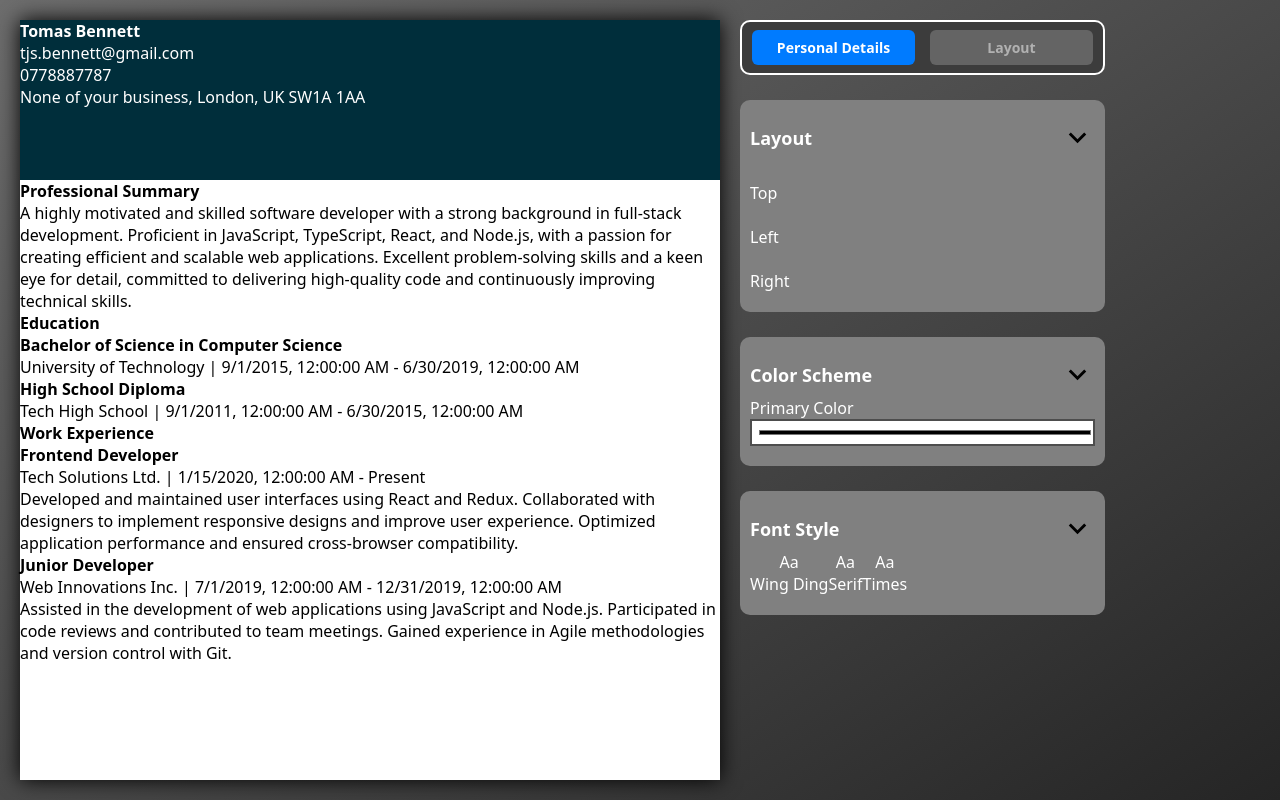
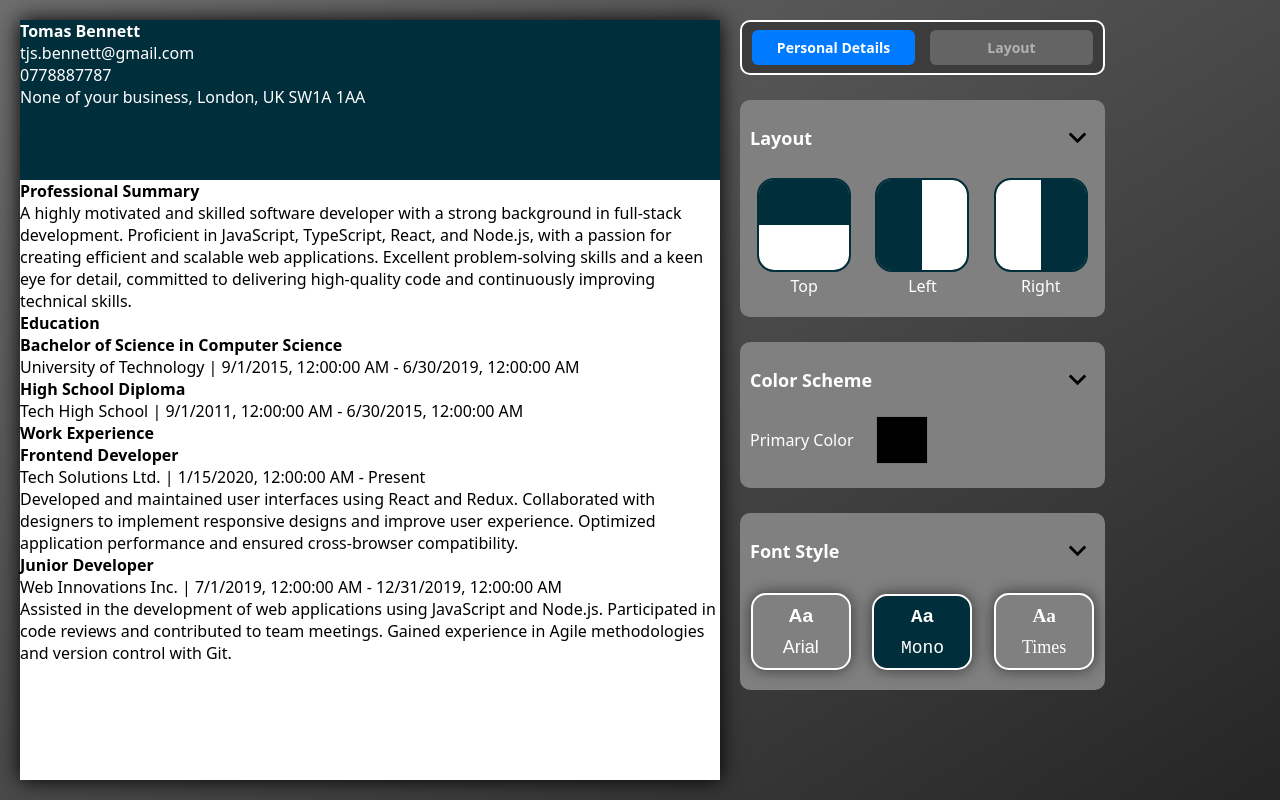
Before and after one commit to tomasbennett/CV-Application, a React (Vite) app: page / in a window 1280 px wide. Both pictures are taken after a click on the button "Layout". Built offline with nearby package versions, Linux system fonts and the light colour scheme.

Commit message:
Completing the styling for the layout forms - Needing to apply the functionality on behalf of the CV layout state as well

```diff
--- a/src/components/cv-editing/components/LayoutForm.css
+++ b/src/components/cv-editing/components/LayoutForm.css
@@ -0,0 +1,158 @@
+div.layout-form-btns-container{
+    flex-shrink: 0;
+
+    width: 100%;
+
+    display: flex;
+    align-items: center;
+    justify-content: center;
+
+    column-gap: 1rem;
+
+    margin-top: 2rem;
+
+}
+
+div.layout-form-btns-container > div{
+    flex: 1;
+
+    display: flex;
+    flex-direction: column;
+    align-items: center;
+    justify-content: center;
+
+    row-gap: .5rem;
+}
+
+div.layout-form-btns-container > div > button{
+    width: 9rem;
+    aspect-ratio: 1/1;
+
+    border-radius: 1.5rem;
+
+    cursor: pointer;
+
+    /* background: linear-gradient(to bottom, var(--cv-header-background-colour) 50%, white 50%, white); */
+
+    outline: .2rem solid var(--cv-header-background-colour);
+}
+
+div.layout-form-btns-container > div:nth-child(1) > button{
+    background: linear-gradient(to bottom, var(--cv-header-background-colour) 50%, white 50%, white);
+}
+
+div.layout-form-btns-container > div:nth-child(2) > button{
+    background: linear-gradient(to right, var(--cv-header-background-colour) 50%, white 50%, white);
+}
+
+div.layout-form-btns-container > div:nth-child(3) > button{
+    background: linear-gradient(to left, var(--cv-header-background-colour) 50%, white 50%, white);
+}
+
+
+
+div.color-scheme-btns-container{
+    width: 100%;
+}
+
+div.color-scheme-btns-container > div{
+
+
+    display: flex;
+    align-items: center;
+    justify-content: flex-start;
+
+    column-gap: 2rem;
+
+    margin-top: 1rem;
+}
+
+div.color-scheme-btns-container > div > label{
+    flex-shrink: 0;
+}
+
+div.color-scheme-btns-container > div > input{
+    all: unset;
+
+    flex-shrink: 0;
+
+    width: 5.6rem;
+    aspect-ratio: 1/1;
+
+    cursor: pointer;
+
+    /* box-shadow: 0 0 1rem rgb(56, 56, 56); */
+
+    /* border-radius: 50%; */
+}
+
+
+
+
+div.font-style-btns-container{
+    width: 100%;
+
+    display: flex;
+    align-items: center;
+    justify-content: space-around;
+    column-gap: 2rem;
+
+    margin-top: 2rem;
+
+}
+
+div.font-style-btns-container > button{
+    flex: 1;
+
+    max-width: 10rem;
+
+    display: flex;
+    flex-direction: column;
+    justify-content: center;
+    align-items: center;
+
+    row-gap: 1rem;
+
+    padding: 1rem .5rem;
+
+    cursor: pointer;
+
+    border-radius: 1.5rem;
+
+    border: .2rem solid white;
+
+    box-shadow: 0 0 1.5rem rgb(56, 56, 56);
+}
+
+div.font-style-btns-container > button.arial-font{
+    font-family: Arial, Helvetica, sans-serif;
+}
+
+div.font-style-btns-container[data-font-style="Arial"] > button.arial-font{
+    background-color: var(--cv-header-background-colour);
+}
+
+div.font-style-btns-container > button.monospace-font{
+    font-family: 'Courier New', Courier, monospace;
+}
+
+div.font-style-btns-container[data-font-style="Monospace"] > button.monospace-font{
+    background-color: var(--cv-header-background-colour);
+}
+
+div.font-style-btns-container > button.times-font{
+    font-family: 'Times New Roman', Times, serif;
+}
+
+div.font-style-btns-container[data-font-style="Times"] > button.times-font{
+    background-color: var(--cv-header-background-colour);
+}
+
+div.font-style-btns-container > button > p.font-style-btn-symbol{
+    font-size: larger;
+    font-weight: bold;
+}
+
+div.font-style-btns-container > button > p.font-style-btn-type-title{
+    font-size: large;
+}
--- a/src/components/cv-editing/index.tsx
+++ b/src/components/cv-editing/index.tsx
@@ -392,6 +392,14 @@ export function PersonalInfoForm() {
     );
 }
 
+
+
+
+
+
+import "./components/LayoutForm.css";
+
+
 export function LayoutForm() {
 
 
@@ -436,7 +444,7 @@ export function LayoutForm() {
                         name="primary-color"
                         id="primary-color"
                         type="color">
-                        <input defaultValue="#000000"/>
+                        <input />
                     </CVInputContainerMemo>
                 </div>
 
@@ -450,18 +458,18 @@ export function LayoutForm() {
 
                 <div
                     className="font-style-btns-container cv-editor-label-input-container"
-                    data-font-style="Arial"
+                    data-font-style="Monospace"
                     >
 
-                    <button type="button" className="font-style-btn">
+                    <button type="button" className="font-style-btn arial-font">
                         <p className="font-style-btn-symbol">Aa</p>
-                        <p className="font-style-btn-type-title">Wing Ding</p>
+                        <p className="font-style-btn-type-title">Arial</p>
                     </button>
-                    <button type="button" className="font-style-btn">
+                    <button type="button" className="font-style-btn monospace-font">
                         <p className="font-style-btn-symbol">Aa</p>
-                        <p className="font-style-btn-type-title">Serif</p>
+                        <p className="font-style-btn-type-title">Mono</p>
                     </button>
-                    <button type="button" className="font-style-btn">
+                    <button type="button" className="font-style-btn times-font">
                         <p className="font-style-btn-symbol">Aa</p>
                         <p className="font-style-btn-type-title">Times</p>
                     </button>
--- a/src/components/cv-layout/components/HeaderCV.css
+++ b/src/components/cv-layout/components/HeaderCV.css
@@ -1,7 +1,7 @@
 header.cv-header{
-    --header-cv-bcg: rgb(0, 46, 59);
+    /* --header-cv-bcg: rgb(0, 46, 59); */
 
-    background-color: var(--header-cv-bcg);
+    background-color: var(--cv-header-background-colour);
 
     width: 100%;
     height: 100%;
--- a/src/index.css
+++ b/src/index.css
@@ -5,6 +5,8 @@
 
   --primary-button-background-colour: #007bff;
   --primary-button-background-colour-hover: #0056b3;
+
+  --cv-header-background-colour: rgb(0, 46, 59);
 }
 
 *,
--- a/src/models/LayoutData.ts
+++ b/src/models/LayoutData.ts
@@ -1,6 +1,6 @@
 export type ICVHeader = "Top" | "Left" | "Right";
 
-export type IFontOptions = "hello" | "world";
+export type IFontOptions = "Times" | "Arial" | "Monospace";
 
 
 type RGB = `rgb(${number}, ${number}, ${number})`;
```
